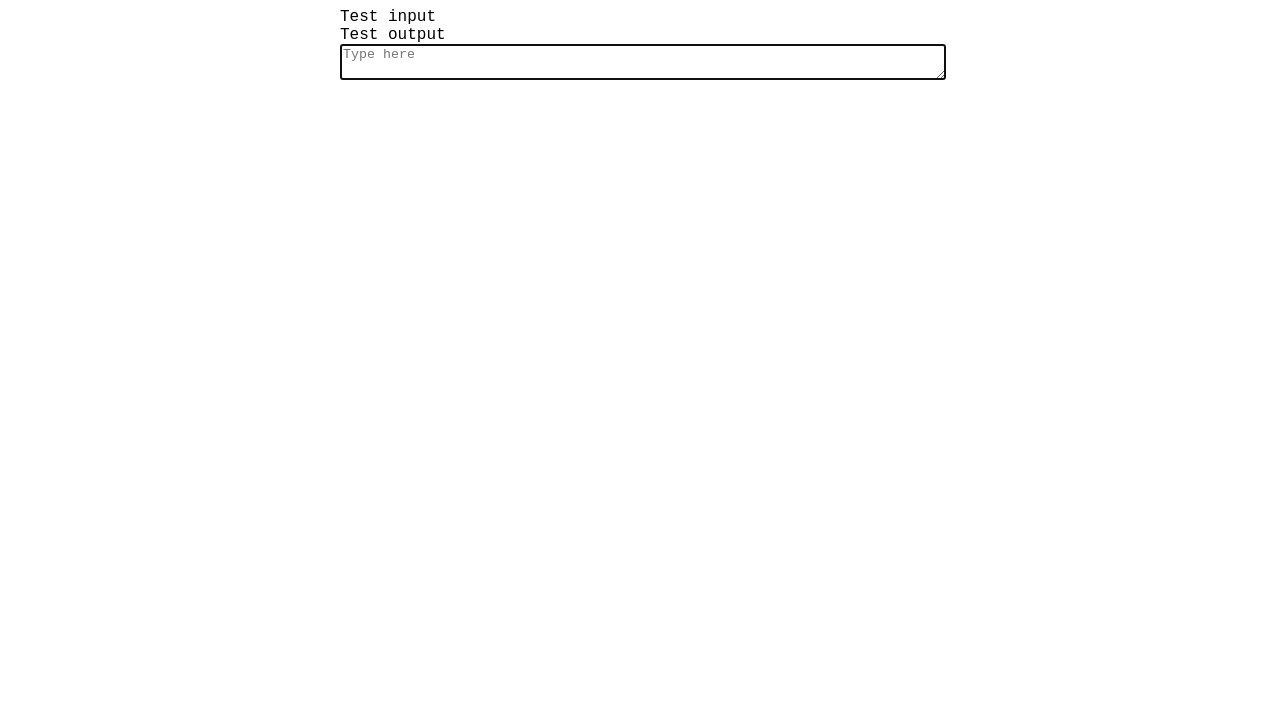
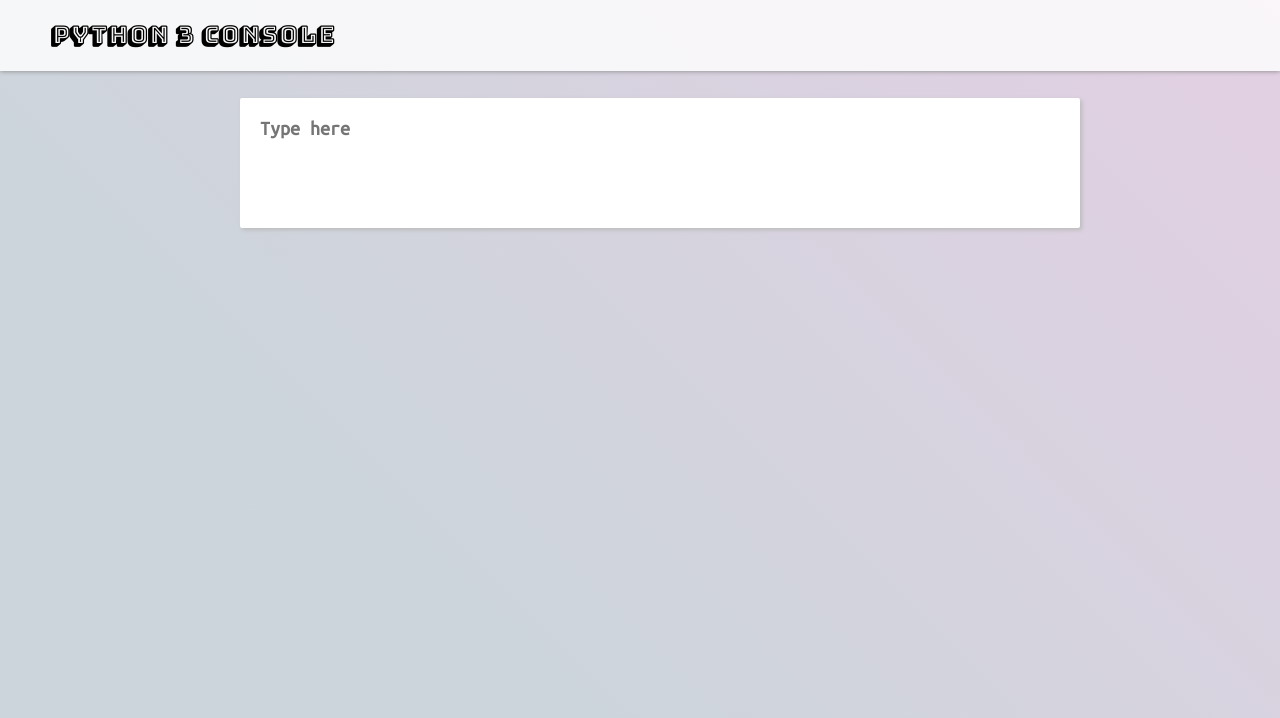
Before and after one commit to GalMunGral/web-repl, a React app: page / in a window 1280 px wide. Shown: the top 718 px of the page. Built offline with nearby package versions, Linux system fonts and the light colour scheme; the HTML template or start-up script is replaced by a standard one.

Commit message:
Change styles

```diff
--- a/src/App.js
+++ b/src/App.js
@@ -6,10 +6,7 @@ export default class App extends Component {
   constructor(props) {
     super(props);
     this.state = {
-      history: [{
-        in: "Test input",
-        out: "Test output"
-      }]
+      history: []
     }
     this.clearHistory = this.clearHistory.bind(this);
     this.appendHistory = this.appendHistory.bind(this);
@@ -26,6 +23,7 @@ export default class App extends Component {
   render() {
     return (
       <div className="app">
+        <nav><h1>Python 3 Console</h1></nav>
         <History history={this.state.history}/>
         <Input history={this.state.history}
           clearHistory={this.clearHistory}
--- a/src/History.js
+++ b/src/History.js
@@ -1,14 +1,35 @@
 import React, { Component, Fragment } from 'react';
+import Row from './Row';
+import hljs from 'highlight.js';
+import python from 'highlight.js/lib/languages/python';
 
-export default function History({ history }) {
-  return (
-    <div className="vertical-center">
-    {history.map((entry, i) => (
-      <Fragment key={i}>
-        <code>{entry.in}</code>
-        <code>{entry.out}</code>
-      </Fragment>
-    ))}
-    </div>
-  )
+export default class History extends Component {
+  constructor(props) {
+    super(props);
+  }
+
+  componentDidUpdate() {
+    document.querySelectorAll('pre.syntax-highlight').forEach((block) => {
+      hljs.highlightBlock(block);
+    });
+  }
+
+  render() {
+    return (
+      <div className="vertical-center" style={{ marginTop: 80 }}>
+      {this.props.history.map((entry, i) => (
+        <div className="card" key={i}>
+          <Row>
+            <div style={{ flex: '0 0 70px', color: 'orange' }}>{`In[${i}]: `}</div>
+            <div className="block"><pre className="syntax-highlight">{entry.in}</pre></div>
+          </Row>
+          <Row>
+            <div style={{ flex: '0 0 70px', color: 'green' }}>{`Out[${i}]: `}</div>
+            <div className="block"><pre>{entry.out}</pre></div>
+          </Row>
+        </div>
+      ))}
+      </div>
+    );
+  }
 }
--- a/src/Input.js
+++ b/src/Input.js
@@ -4,7 +4,7 @@ export default class Input extends Component {
   constructor(props) {
     super(props);
     this.state = {
-      enterPressed: false,
+      shiftPressed: false,
       value: '',
       index: this.props.history.length
     }
@@ -13,7 +13,26 @@ export default class Input extends Component {
     this.onKeyDown = this.onKeyDown.bind(this);
   }
 
-  reset() { this.setState( { enterPressed: false, value: '' }) };
+  reset() {
+    this.setState({
+      shiftPressed: false,
+      value: '',
+      index: this.props.history.length
+    });
+  }
+
+  onKeyDown(e) {
+    switch(e.key) {
+      case 'Tab':
+      case 'ArrowUp':
+      case 'ArrowDown':
+        e.preventDefault();
+        break;
+      case 'Shift':
+        this.setState({ shiftPressed: true });
+        break;
+    }
+  }
 
   onkeyup(e) {
     switch(e.key) {
@@ -41,19 +60,20 @@ export default class Input extends Component {
         })
         break;
       }
+      case 'Shift': {
+        this.setState({ shiftPressed: false });
+        break;
+      }
       case 'Enter': {
-        if (!this.state.enterPressed) {
-          this.setState({ enterPressed: true });
-          break;
-        }
-        if (this.state.value === 'clear\r\r') {
+        if (!this.state.shiftPressed) break;
+        if (this.state.value.trim() === 'clear') {
           this.props.clearHistory();
           this.reset();
         } else {
           this.execute(output => {
             this.props.appendHistory({
-              in: this.state.value.replace(/\s+$/, ''),
-              out: output
+              in: this.state.value.trim() || ' ',
+              out: output.trim() || '(empty)'
             })
             this.reset();
           });
@@ -79,20 +99,10 @@ export default class Input extends Component {
       .then(outputHandler);
   }
 
-  onKeyDown(e) {
-    switch(e.key) {
-      case 'Tab':
-      case 'ArrowUp':
-      case 'ArrowDown':
-        e.preventDefault();
-        break;
-    }
-  }
-
   render() {
     return (
-      <textarea id="input" autoFocus id="input" rows="2" placeholder="Type here"
-        value={this.state.value}
+      <textarea className="card syntax-highlight" id="input" autoFocus id="input" rows="2"
+        value={this.state.value} placeholder="Type here"
         onKeyDown={this.onKeyDown} onKeyUp={this.onKeyUp}
         onChange={e => {
           this.setState({ value: e.target.value.replace(/\n/g, '\r') });
--- /dev/null
+++ b/src/Row.js
@@ -0,0 +1,15 @@
+import React, { Component, Fragment } from 'react';
+
+export default function Row({ children }) {
+  return (
+    <div style={{
+      display: 'flex',
+      flexDirection: 'row',
+      alignItems: 'center',
+      justifyContent: 'start',
+      margin: '10px 0'
+    }}>
+      {children}
+    </div>
+  )
+}
--- a/src/style.css
+++ b/src/style.css
@@ -1,14 +1,41 @@
+@import url('https://fonts.googleapis.com/css?family=Ubuntu+Mono|Bungee+Shade&display=swap');
+
 body {
-  font-size: 16px;
+  background: linear-gradient(45deg, rgba(0, 46, 77, 0.2) 30%, rgba(114, 18, 114, 0.2))
+}
+h1 {
+  font-family: 'Bungee Shade', cursive;
+}
+nav {
+  position: fixed;
+  left: 0;
+  right: 0;
+  top: 0;
+  padding-left: 50px;
+  background: rgba(255, 255, 255, 0.8);
+  box-shadow: 0 0 5px gray;
+}
+.block {
+  max-width: 90%;
+  overflow-x: scroll;
+  margin-left: 5px;
+  border: 1px solid #EEEEEE;
+}
+pre {
+  margin: 0;
+  padding: 5px;
+  font-size: 17px;
 }
 #root {
+  width: 100%;
   display: flex;
   flex-direction: row;
   justify-content: center;
   align-items: flex-start;
 }
 .app {
-  flex: 0 1 600px;
+  flex: 0 0 800px;
+  width: 800px;
 }
 #input {
   width: 100%;
@@ -19,28 +46,21 @@ body {
   align-items: stretch;
   justify-content: start;
 }
-/* p {
-  font-family: 'Courier New', Courier, monospace;
-  font-weight: bold;
-  margin: 5px;
-  margin-left: 25vw;
-  max-width: 50vw;
-  word-wrap: break-word;
-  word-break: break-all;
+textarea.card {
+  font-size: 20px;
+  resize: none;
+  outline: none;
+  border: none;
+  padding: 20px;
+  height: 90px;
+  margin-bottom: 70vh;
 }
-textarea {
-  box-sizing: content-box;
-  resize: none;
-  width: 50vw;
-  height: 200px;
-  border: 1px solid #FFFFFF;
-  margin-top: 10px;
-  margin-left: 25vw;
-  padding: 2px 5px;
-  line-height: 16px;
-  font-size: 18px;
-  font-family: 'Courier New', Courier, monospace;
-  word-wrap: break-word;
-  word-break: break-all;
-  outline: none;
-} */
+.card {
+  font-family: 'Ubuntu Mono', monospace;
+  font-weight: 600;
+  background: white;
+  margin: 10px 0;
+  padding: 5px 20px;
+  border-radius: 2px;
+  box-shadow: 2px 2px 4px #BBBBBB;
+}
```
Also changed, not shown: src/index.js (+2 -99 lines).
